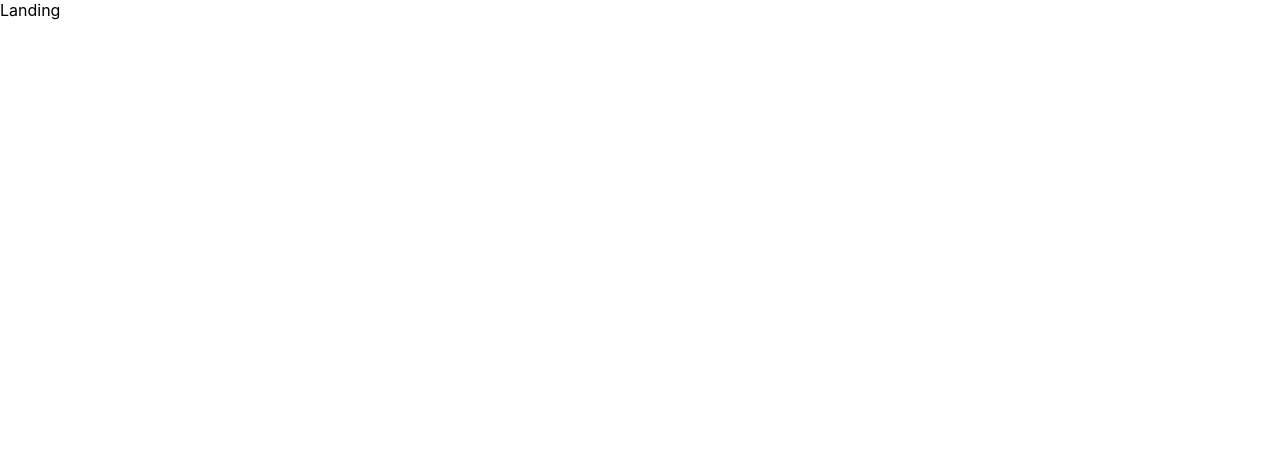
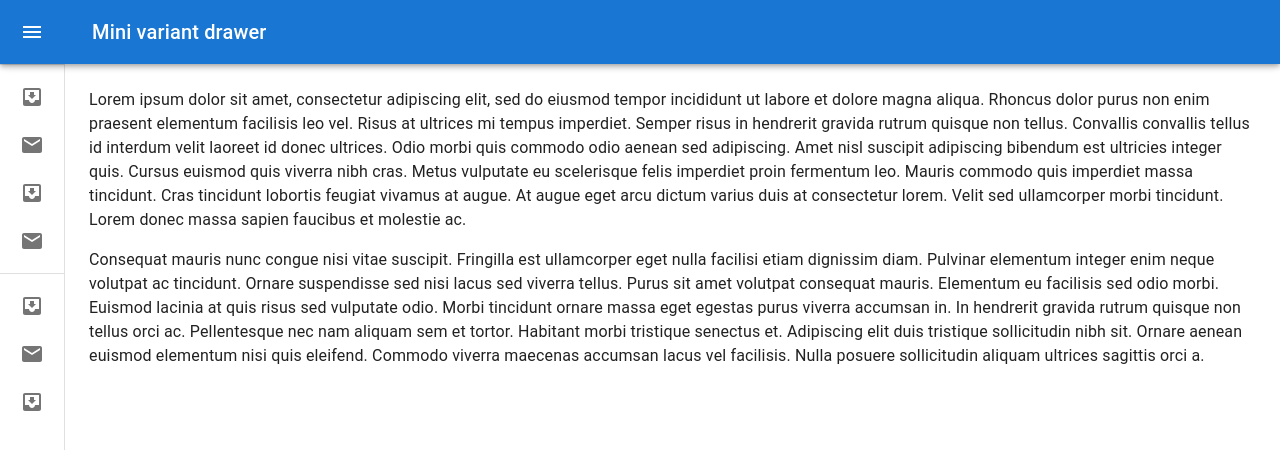
Before and after one commit to su79eu7k/SnoringTiger, a React (Create React App) app: page / in a window 1280 px wide. Shown: the top 450 px of the page. Built offline with nearby package versions, Linux system fonts and the light colour scheme.

Commit message:
MiniDrawer

```diff
--- a/package.json
+++ b/package.json
@@ -5,6 +5,7 @@
   "dependencies": {
     "@emotion/react": "^11.9.0",
     "@emotion/styled": "^11.8.1",
+    "@mui/icons-material": "^5.6.0",
     "@mui/material": "^5.6.0",
     "@testing-library/jest-dom": "^5.16.4",
     "@testing-library/react": "^12.1.4",
--- a/src/App.js
+++ b/src/App.js
@@ -1,5 +1,6 @@
 import { HashRouter } from 'react-router-dom'
 import Landing from './pages/Landing'
+import MiniDrawer from './components/MiniDrawer';
 
 import logo from './logo.svg';
 import './App.css';
@@ -7,7 +8,7 @@ import './App.css';
 function App() {
   return (
     <HashRouter>
-      <Landing />
+      <MiniDrawer />
     </HashRouter>
   );
 }
--- /dev/null
+++ b/src/components/MiniDrawer.js
@@ -0,0 +1,209 @@
+import * as React from 'react';
+import { styled, useTheme } from '@mui/material/styles';
+import Box from '@mui/material/Box';
+import MuiDrawer from '@mui/material/Drawer';
+import MuiAppBar from '@mui/material/AppBar';
+import Toolbar from '@mui/material/Toolbar';
+import List from '@mui/material/List';
+import CssBaseline from '@mui/material/CssBaseline';
+import Typography from '@mui/material/Typography';
+import Divider from '@mui/material/Divider';
+import IconButton from '@mui/material/IconButton';
+import MenuIcon from '@mui/icons-material/Menu';
+import ChevronLeftIcon from '@mui/icons-material/ChevronLeft';
+import ChevronRightIcon from '@mui/icons-material/ChevronRight';
+import ListItemButton from '@mui/material/ListItemButton';
+import ListItemIcon from '@mui/material/ListItemIcon';
+import ListItemText from '@mui/material/ListItemText';
+import InboxIcon from '@mui/icons-material/MoveToInbox';
+import MailIcon from '@mui/icons-material/Mail';
+
+const drawerWidth = 240;
+
+const openedMixin = (theme) => ({
+  width: drawerWidth,
+  transition: theme.transitions.create('width', {
+    easing: theme.transitions.easing.sharp,
+    duration: theme.transitions.duration.enteringScreen,
+  }),
+  overflowX: 'hidden',
+});
+
+const closedMixin = (theme) => ({
+  transition: theme.transitions.create('width', {
+    easing: theme.transitions.easing.sharp,
+    duration: theme.transitions.duration.leavingScreen,
+  }),
+  overflowX: 'hidden',
+  width: `calc(${theme.spacing(7)} + 1px)`,
+  [theme.breakpoints.up('sm')]: {
+    width: `calc(${theme.spacing(8)} + 1px)`,
+  },
+});
+
+const DrawerHeader = styled('div')(({ theme }) => ({
+  display: 'flex',
+  alignItems: 'center',
+  justifyContent: 'flex-end',
+  padding: theme.spacing(0, 1),
+  // necessary for content to be below app bar
+  ...theme.mixins.toolbar,
+}));
+
+const AppBar = styled(MuiAppBar, {
+  shouldForwardProp: (prop) => prop !== 'open',
+})(({ theme, open }) => ({
+  zIndex: theme.zIndex.drawer + 1,
+  transition: theme.transitions.create(['width', 'margin'], {
+    easing: theme.transitions.easing.sharp,
+    duration: theme.transitions.duration.leavingScreen,
+  }),
+  ...(open && {
+    marginLeft: drawerWidth,
+    width: `calc(100% - ${drawerWidth}px)`,
+    transition: theme.transitions.create(['width', 'margin'], {
+      easing: theme.transitions.easing.sharp,
+      duration: theme.transitions.duration.enteringScreen,
+    }),
+  }),
+}));
+
+const Drawer = styled(MuiDrawer, { shouldForwardProp: (prop) => prop !== 'open' })(
+  ({ theme, open }) => ({
+    width: drawerWidth,
+    flexShrink: 0,
+    whiteSpace: 'nowrap',
+    boxSizing: 'border-box',
+    ...(open && {
+      ...openedMixin(theme),
+      '& .MuiDrawer-paper': openedMixin(theme),
+    }),
+    ...(!open && {
+      ...closedMixin(theme),
+      '& .MuiDrawer-paper': closedMixin(theme),
+    }),
+  }),
+);
+
+export default function MiniDrawer() {
+  const theme = useTheme();
+  const [open, setOpen] = React.useState(false);
+
+  const handleDrawerOpen = () => {
+    setOpen(true);
+  };
+
+  const handleDrawerClose = () => {
+    setOpen(false);
+  };
+
+  return (
+    <Box sx={{ display: 'flex' }}>
+      <CssBaseline />
+      <AppBar position="fixed" open={open}>
+        <Toolbar>
+          <IconButton
+            color="inherit"
+            aria-label="open drawer"
+            onClick={handleDrawerOpen}
+            edge="start"
+            sx={{
+              marginRight: 5,
+              ...(open && { display: 'none' }),
+            }}
+          >
+            <MenuIcon />
+          </IconButton>
+          <Typography variant="h6" noWrap component="div">
+            Mini variant drawer
+          </Typography>
+        </Toolbar>
+      </AppBar>
+      <Drawer variant="permanent" open={open}>
+        <DrawerHeader>
+          <IconButton onClick={handleDrawerClose}>
+            {theme.direction === 'rtl' ? <ChevronRightIcon /> : <ChevronLeftIcon />}
+          </IconButton>
+        </DrawerHeader>
+        <Divider />
+        <List>
+          {['Inbox', 'Starred', 'Send email', 'Drafts'].map((text, index) => (
+            <ListItemButton
+              key={text}
+              sx={{
+                minHeight: 48,
+                justifyContent: open ? 'initial' : 'center',
+                px: 2.5,
+              }}
+            >
+              <ListItemIcon
+                sx={{
+                  minWidth: 0,
+                  mr: open ? 3 : 'auto',
+                  justifyContent: 'center',
+                }}
+              >
+                {index % 2 === 0 ? <InboxIcon /> : <MailIcon />}
+              </ListItemIcon>
+              <ListItemText primary={text} sx={{ opacity: open ? 1 : 0 }} />
+            </ListItemButton>
+          ))}
+        </List>
+        <Divider />
+        <List>
+          {['All mail', 'Trash', 'Spam'].map((text, index) => (
+            <ListItemButton
+              key={text}
+              sx={{
+                minHeight: 48,
+                justifyContent: open ? 'initial' : 'center',
+                px: 2.5,
+              }}
+            >
+              <ListItemIcon
+                sx={{
+                  minWidth: 0,
+                  mr: open ? 3 : 'auto',
+                  justifyContent: 'center',
+                }}
+              >
+                {index % 2 === 0 ? <InboxIcon /> : <MailIcon />}
+              </ListItemIcon>
+              <ListItemText primary={text} sx={{ opacity: open ? 1 : 0 }} />
+            </ListItemButton>
+          ))}
+        </List>
+      </Drawer>
+      <Box component="main" sx={{ flexGrow: 1, p: 3 }}>
+        <DrawerHeader />
+        <Typography paragraph>
+          Lorem ipsum dolor sit amet, consectetur adipiscing elit, sed do eiusmod
+          tempor incididunt ut labore et dolore magna aliqua. Rhoncus dolor purus non
+          enim praesent elementum facilisis leo vel. Risus at ultrices mi tempus
+          imperdiet. Semper risus in hendrerit gravida rutrum quisque non tellus.
+          Convallis convallis tellus id interdum velit laoreet id donec ultrices.
+          Odio morbi quis commodo odio aenean sed adipiscing. Amet nisl suscipit
+          adipiscing bibendum est ultricies integer quis. Cursus euismod quis viverra
+          nibh cras. Metus vulputate eu scelerisque felis imperdiet proin fermentum
+          leo. Mauris commodo quis imperdiet massa tincidunt. Cras tincidunt lobortis
+          feugiat vivamus at augue. At augue eget arcu dictum varius duis at
+          consectetur lorem. Velit sed ullamcorper morbi tincidunt. Lorem donec massa
+          sapien faucibus et molestie ac.
+        </Typography>
+        <Typography paragraph>
+          Consequat mauris nunc congue nisi vitae suscipit. Fringilla est ullamcorper
+          eget nulla facilisi etiam dignissim diam. Pulvinar elementum integer enim
+          neque volutpat ac tincidunt. Ornare suspendisse sed nisi lacus sed viverra
+          tellus. Purus sit amet volutpat consequat mauris. Elementum eu facilisis
+          sed odio morbi. Euismod lacinia at quis risus sed vulputate odio. Morbi
+          tincidunt ornare massa eget egestas purus viverra accumsan in. In hendrerit
+          gravida rutrum quisque non tellus orci ac. Pellentesque nec nam aliquam sem
+          et tortor. Habitant morbi tristique senectus et. Adipiscing elit duis
+          tristique sollicitudin nibh sit. Ornare aenean euismod elementum nisi quis
+          eleifend. Commodo viverra maecenas accumsan lacus vel facilisis. Nulla
+          posuere sollicitudin aliquam ultrices sagittis orci a.
+        </Typography>
+      </Box>
+    </Box>
+  );
+}
```
Also changed, not shown: 1 other file (tests, documents, lock files or other folders).
